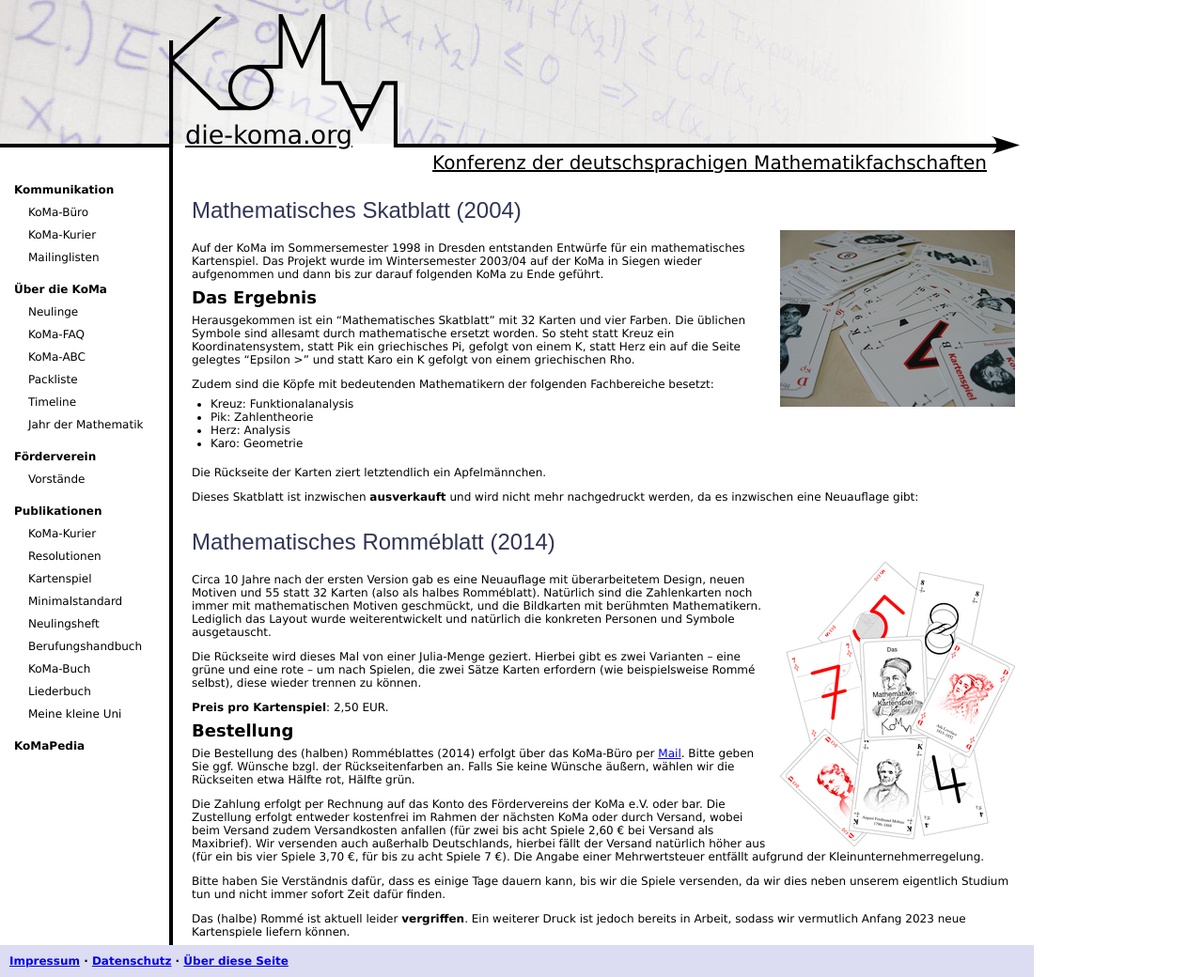
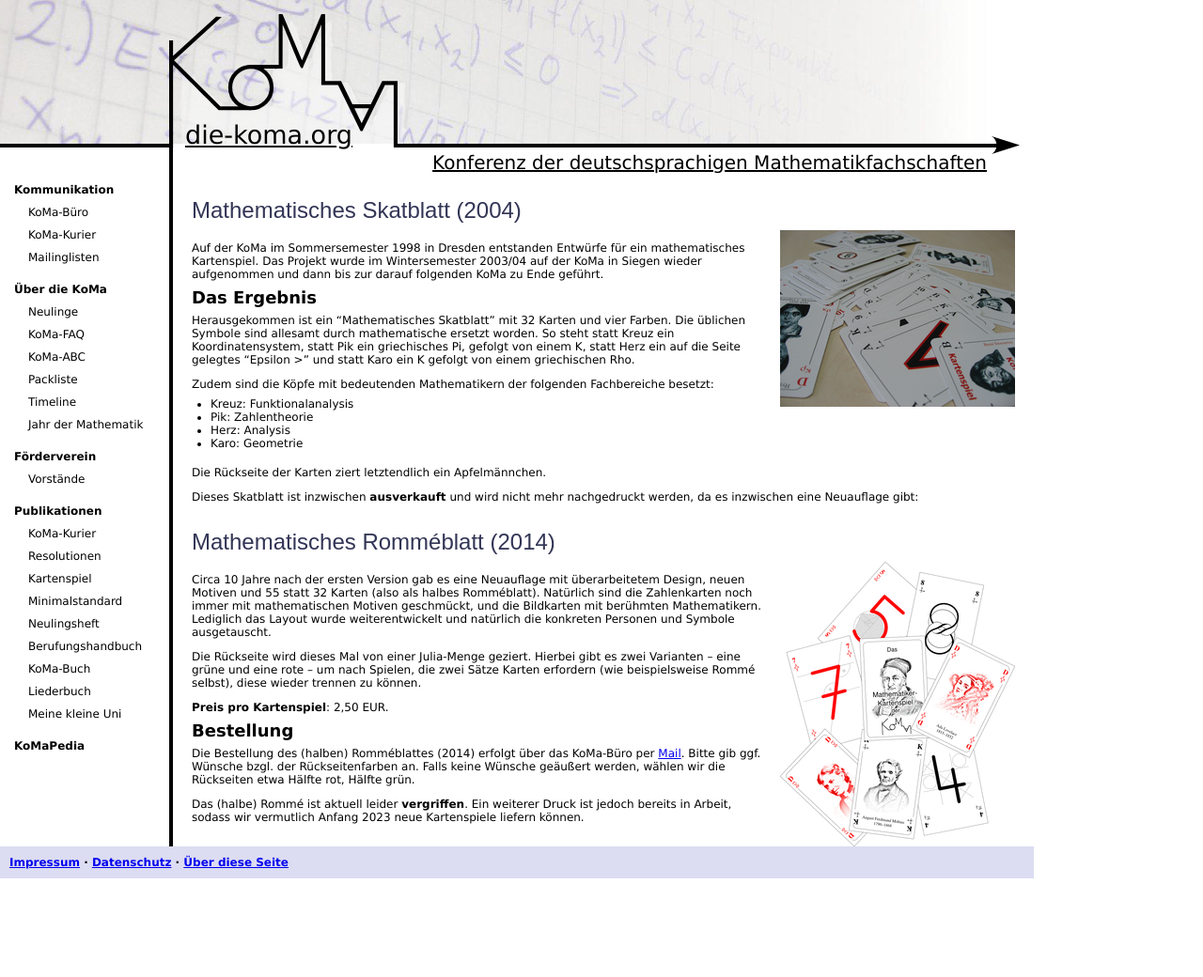
Before and after one commit to Die-KoMa/die-koma.org, a Jekyll site: the page built from publikationen/kartenspiel.md, in a window 1280 px wide. Shown: the whole page at 94% size. Built offline with Jekyll 4.4.1, drawn with Linux system fonts in a browser that asks for light colours; after the commit the page ends 935 px from its top, so only the background shows below that.

Commit message:
(falsche) Preise und Bestelldetails entfernt

```diff
--- a/publikationen/kartenspiel.md
+++ b/publikationen/kartenspiel.md
@@ -38,13 +38,17 @@ Die Rückseite wird dieses Mal von einer Julia-Menge geziert. Hierbei gibt es zw
 ## Bestellung
 
 Die Bestellung des (halben) Romméblattes (2014) erfolgt über das KoMa-Büro per [Mail](mailto:buero@die-koma.org).
-Bitte geben Sie ggf. Wünsche bzgl. der Rückseitenfarben an. Falls Sie keine Wünsche äußern, wählen wir die Rückseiten etwa Hälfte rot, Hälfte grün.
+Bitte gib ggf. Wünsche bzgl. der Rückseitenfarben an.
+Falls keine Wünsche geäußert werden, wählen wir die Rückseiten etwa Hälfte rot, Hälfte grün.
 
-Die Zahlung erfolgt per Rechnung auf das Konto des Fördervereins der KoMa e.V. oder bar. Die Zustellung erfolgt entweder kostenfrei im Rahmen der nächsten KoMa oder durch Versand, wobei beim Versand zudem Versandkosten anfallen (für zwei bis acht Spiele 2,60 € bei Versand als Maxibrief).
+<!--Die Zahlung erfolgt per Rechnung auf das Konto des Fördervereins der KoMa e.V. oder bar.
+Die Zustellung erfolgt entweder kostenfrei im Rahmen der nächsten KoMa oder durch Versand, wobei beim Versand zudem Versandkosten anfallen.
+(für zwei bis acht Spiele 2,60 € bei Versand als Maxibrief).
 Wir versenden auch außerhalb Deutschlands, hierbei fällt der Versand natürlich höher aus (für ein bis vier Spiele 3,70 €, für bis zu acht Spiele 7 €).
 Die Angabe einer Mehrwertsteuer entfällt aufgrund der Kleinunternehmerregelung.
 
-Bitte haben Sie Verständnis dafür, dass es einige Tage dauern kann, bis wir die Spiele versenden, da wir dies neben unserem eigentlich Studium tun und nicht immer sofort Zeit dafür finden.
+Bitte habt Verständnis dafür, dass es einige Tage dauern kann, bis wir die Spiele versenden, da wir dies neben unserem eigentlich Studium tun und nicht immer sofort Zeit dafür finden.
+-->
 
 Das (halbe) Rommé ist aktuell leider **vergriffen**.
 Ein weiterer Druck ist jedoch bereits in Arbeit, sodass wir vermutlich Anfang 2023 neue Kartenspiele liefern können.
```
